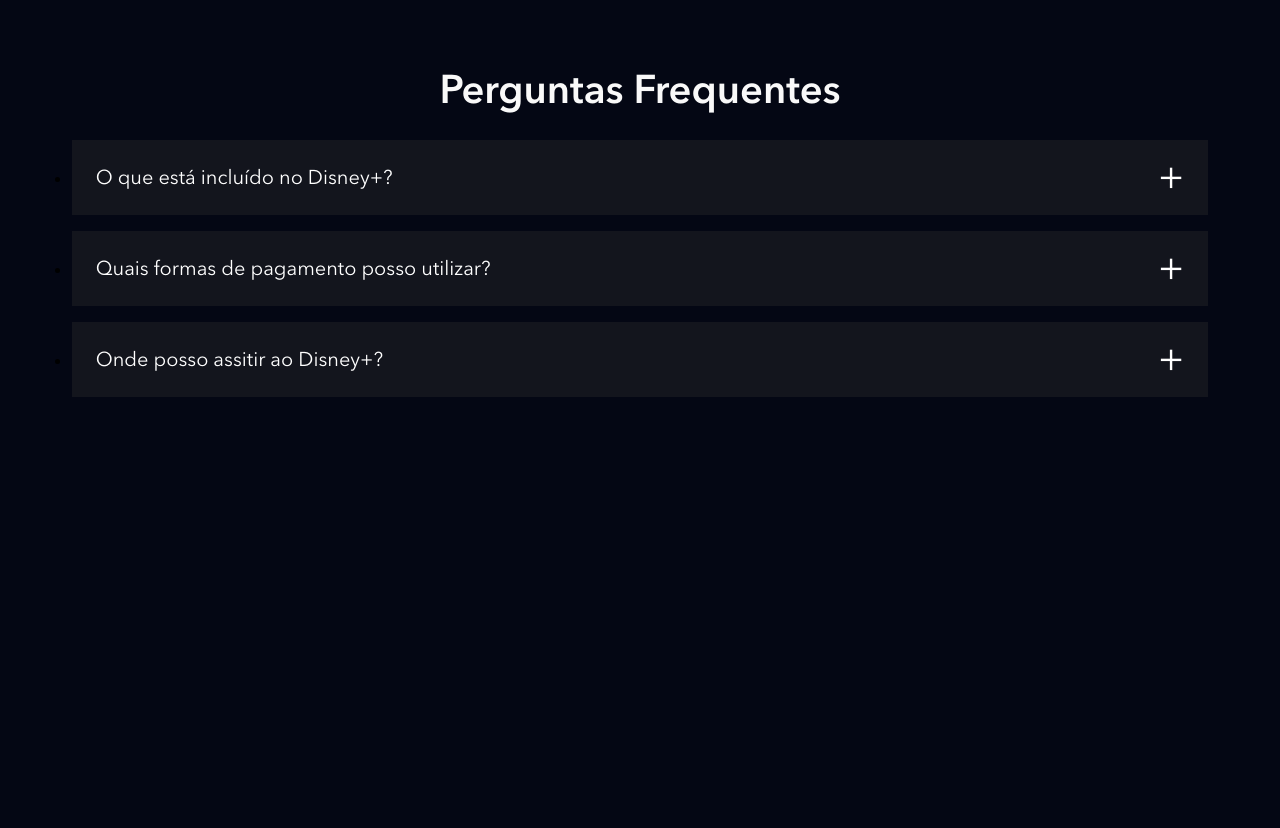
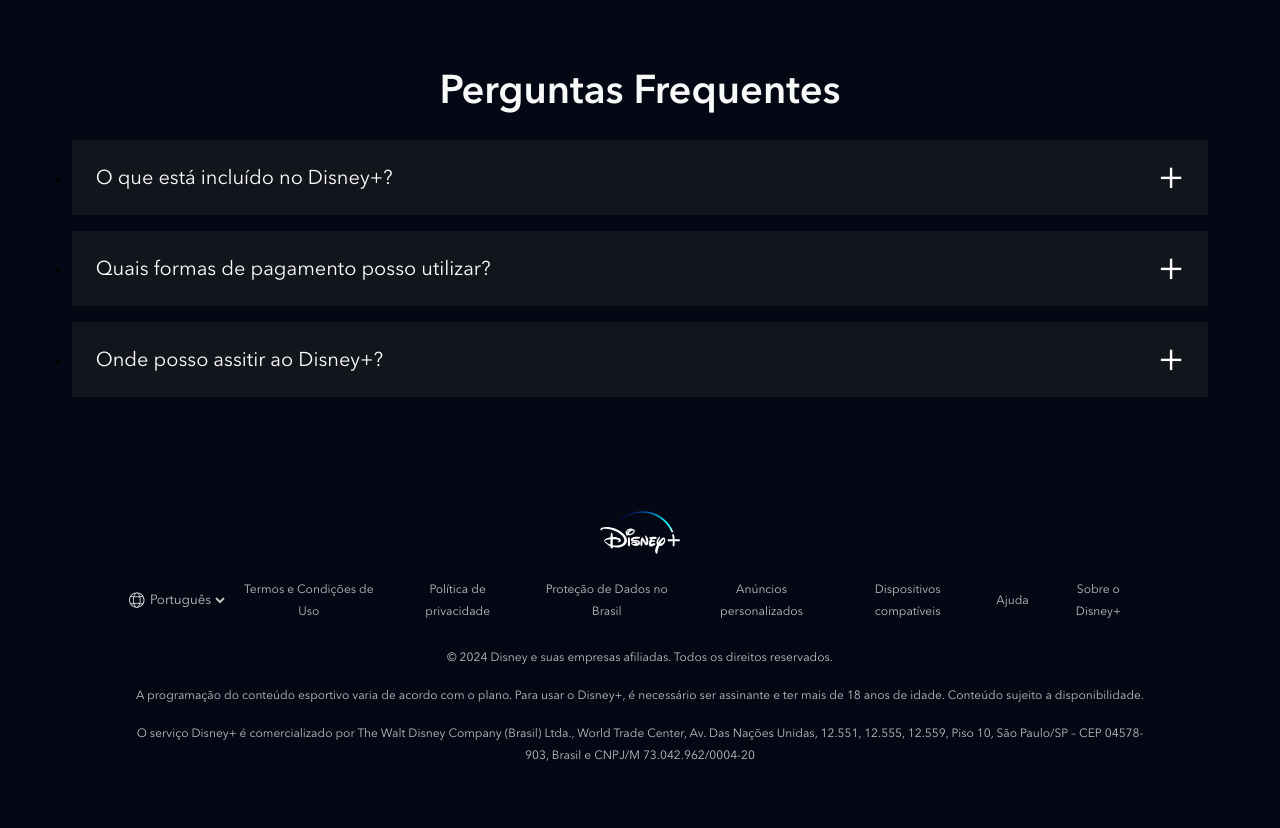
Before and after one commit to Tronaluz/clone_disneyplus, a website: page index.html in a window 1280 px wide. Shown: the part 4396-5224 px from the top of the page. Before the commit the page ends 4881 px from the top, so only its background shows below. Drawn offline with nearby package versions, Linux system fonts and the light colour scheme; files that its build step writes are made by us from their sources; files whose address does not match are found by name.

Commit message:
feat: Add footer section with links and copyright information

```diff
--- a/index.html
+++ b/index.html
@@ -263,6 +263,52 @@
         </ul>
     </section>
 
+    <footer class="footer">
+        <div class="footer__container">
+            <img class="footer__logo" src="./dist/images/disneyplus.svg" alt="Disney+">
+            <ul class="footer__links">
+                <li class="footer__links__item">
+                    <div class="language-selector">
+                        <img src="./dist/images/icones/globe.svg" alt="Globo do mundo">
+                        <select>
+                            <option>English</option>
+                            <option selected>Português</option>
+                        </select>
+                    </div>
+                </li>
+                <li class="footer__links__item">
+                    <a class="text--small" href="#">Termos e Condições de Uso</a>
+                </li>
+                <li class="footer__links__item">
+                    <a class="text--small" href="#">Política de privacidade</a>
+                </li>
+                <li class="footer__links__item">
+                    <a class="text--small" href="#">Proteção de Dados no Brasil</a>
+                </li>
+                <li class="footer__links__item">
+                    <a class="text--small" href="#">Anúncios personalizados</a>
+                </li>
+                <li class="footer__links__item">
+                    <a class="text--small" href="#">Dispositivos compatíveis</a>
+                </li>
+                <li class="footer__links__item">
+                    <a class="text--small" href="#">Ajuda</a>
+                </li>
+                <li class="footer__links__item">
+                    <a class="text--small" href="#">Sobre o Disney+</a>
+                </li>
+            </ul>
+            <p class="text--small">© 2024 Disney e suas empresas afiliadas. Todos os direitos reservados.</p>
+            <p class="text--small">A programação do conteúdo esportivo varia de acordo com o plano. Para usar o Disney+,
+                é
+                necessário ser assinante e ter mais de 18 anos de idade. Conteúdo sujeito a disponibilidade.</p>
+            <p class="text--small">O serviço Disney+ é comercializado por The Walt Disney Company (Brasil) Ltda., World
+                Trade Center, Av. Das Nações Unidas, 12.551, 12.555, 12.559, Piso 10, São Paulo/SP – CEP 04578-903,
+                Brasil e
+                CNPJ/M 73.042.962/0004-20</p>
+        </div>
+    </footer>
+
     <script src="./src/main.js"></script>
 </body>
 
--- /dev/null
+++ b/src/styles/_footer.scss
@@ -0,0 +1,70 @@
+@use 'variaveis';
+
+.footer {
+    padding: 26px 8px;
+
+    &__container {
+        max-width: 1024px;
+        width: 100%;
+        margin: 0 auto;
+        text-align: center;
+        padding-bottom: 20px;
+    }
+
+    &__logo {
+        width: 80px;
+        margin: 0 auto 10px;
+    }
+
+    &__links {
+        margin-bottom: 16px;
+        display: flex;
+        align-items: center;
+        flex: wrap;
+        justify-content: center;
+
+        &__item {
+            display: inline-block;
+
+            a {
+                text-decoration: none;
+                padding: 8px 16px;
+                display: block;
+
+                &:hover {
+                    color: variaveis.$corTextoSecundario;
+                }
+            }
+        }
+    }
+
+    p {
+        margin-bottom: 16px;
+    }
+}
+
+
+.language-selector {
+    display: flex;
+    align-items: center;
+
+    img {
+        height: 18px;
+        width: 18px;
+    }
+
+    select {
+        background-color: transparent;
+        border: none;
+        color: variaveis.$corTextoPrincipal;
+        height: 38px;
+
+        &:hover {
+            color: variaveis.$corTextoSecundario;
+        }
+
+        option {
+            color: variaveis.$corDeFundo;
+        }
+    }
+}
--- a/src/styles/main.scss
+++ b/src/styles/main.scss
@@ -4,6 +4,7 @@
 @use 'plans';
 @use 'available-devices';
 @use 'faq';
+@use 'footer';
 
 @font-face {
     font-family: Avenir;
```
